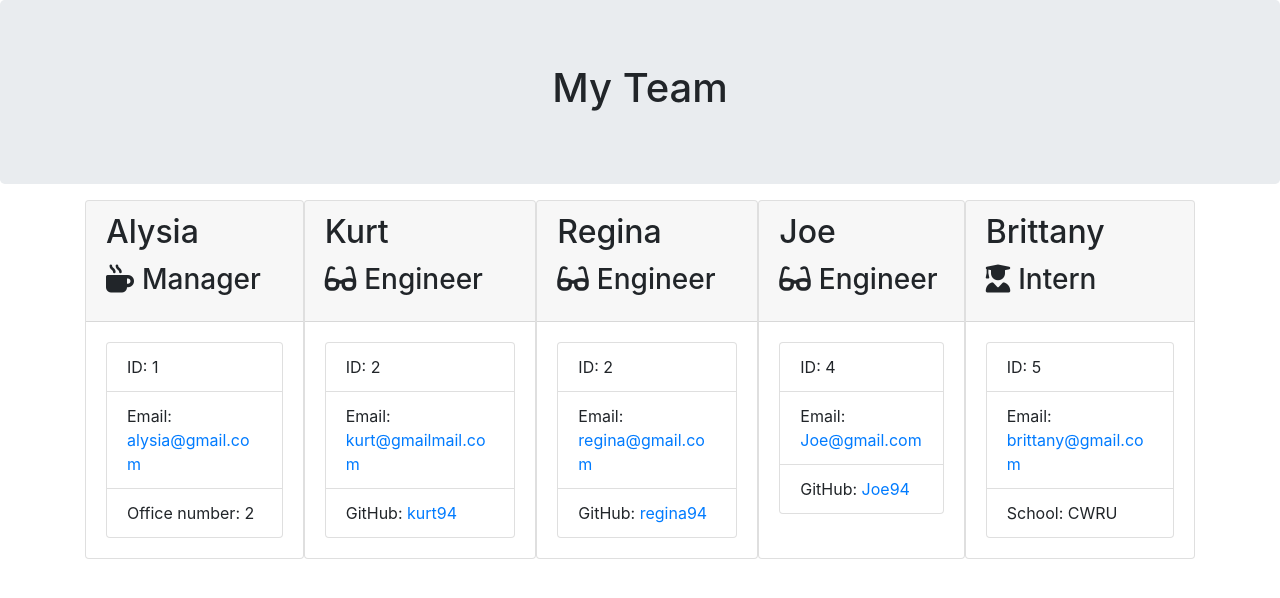
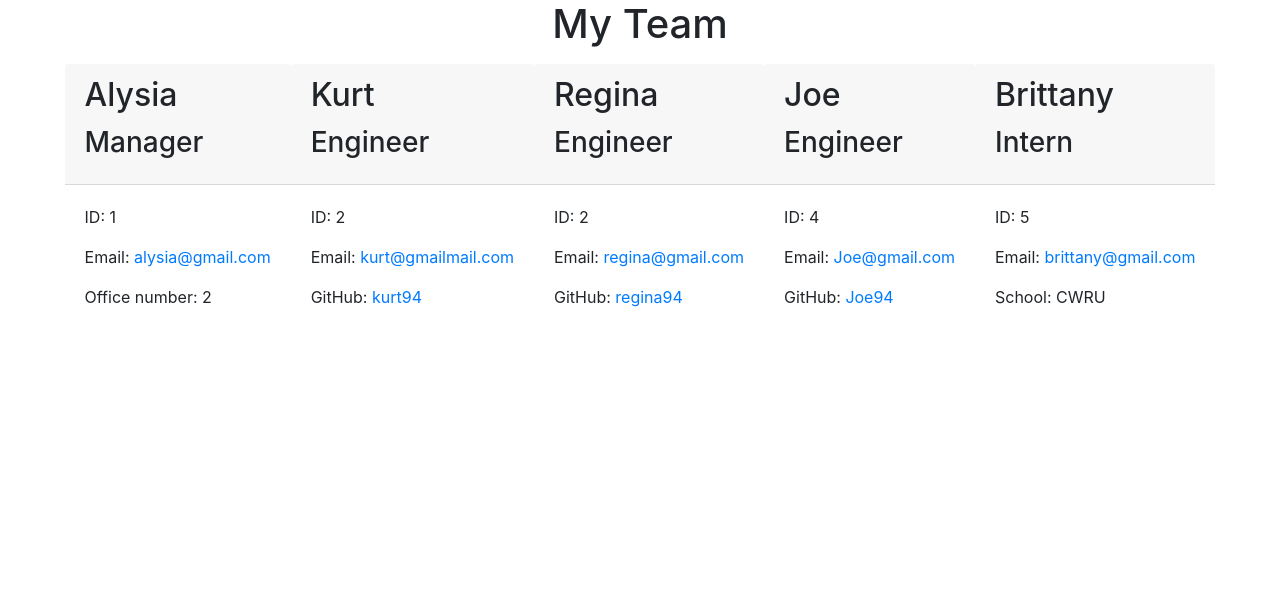
Before and after one commit to tfreed94/profilegenerator, a website: page dist/team.html in a window 1280 px wide. Drawn offline with nearby package versions, Linux system fonts and the light colour scheme.

Commit message:
updated html

```diff
--- a/dist/team.html
+++ b/dist/team.html
@@ -8,90 +8,74 @@
     <title>My Team</title>
     <link rel="stylesheet" href="https://stackpath.bootstrapcdn.com/bootstrap/4.3.1/css/bootstrap.min.css"
         integrity="sha384-ggOyR0iXCbMQv3Xipma34MD+dH/1fQ784/j6cY/iJTQUOhcWr7x9JvoRxT2MZw1T" crossorigin="anonymous">
-    <script src="https://kit.fontawesome.com/c502137733.js"></script>
 </head>
 
 <body>
     <div class="container-fluid">
-        <div class="row">
-            <div class="col-12 jumbotron mb-3 team-heading">
+        <div>
+            <div class="col-12 mb-3 team-heading">
                 <h1 class="text-center">My Team</h1>
             </div>
         </div>
     </div>
-    <div class="container">
-        <div class="row">
-            <div class="team-area col-12 d-flex justify-content-center">
-                <div class="card employee-card">
+    <div class="container-fluid">
+        <div>
+            <div class="col-12 d-flex justify-content-center">
+                <div>
                     <div class="card-header">
                         <h2 class="card-title">Alysia</h2>
-                        <h3 class="card-title"><i class="fas fa-mug-hot mr-2"></i>Manager</h3>
+                        <h3 class="card-title">Manager</h3>
                     </div>
                     <div class="card-body">
-                        <ul class="list-group">
-                            <li class="list-group-item">ID: 1</li>
-                            <li class="list-group-item">Email: <a href="mailto:alysia@gmail.com">alysia@gmail.com</a></li>
-                            <li class="list-group-item">Office number: 2</li>
-                        </ul>
+                        <p>ID: 1</p>
+                        <p>Email: <a href="mailto:alysia@gmail.com">alysia@gmail.com</a></p>
+                        <p>Office number: 2</p>
                     </div>
                 </div>
-                <div class="card employee-card">
+                <div>
                     <div class="card-header">
                         <h2 class="card-title">Kurt</h2>
-                        <h3 class="card-title"><i class="fas fa-glasses mr-2"></i>Engineer</h3>
+                        <h3 class="card-title">Engineer</h3>
                     </div>
                     <div class="card-body">
-                        <ul class="list-group">
-                            <li class="list-group-item">ID: 2</li>
-                            <li class="list-group-item">Email: <a href="mailto:Kurt@gmail.com">kurt@gmailmail.com</a>
-                            </li>
-                            <li class="list-group-item">GitHub: <a href="https://github.com/fakegithubaccount" target="_blank" rel="noopener noreferrer">kurt94</a></li>
-                        </ul>
+                        <p>ID: 2</p>
+                        <p>Email: <a href="mailto:Kurt@gmail.com">kurt@gmailmail.com</a></p>
+                        <p>GitHub: <a href="https://github.com/fakegithubaccount">kurt94</a></p>
                     </div>
                 </div>
-                <div class="card employee-card">
+                <div>
                     <div class="card-header">
                         <h2 class="card-title">Regina</h2>
-                        <h3 class="card-title"><i class="fas fa-glasses mr-2"></i>Engineer</h3>
+                        <h3 class="card-title">Engineer</h3>
                     </div>
                     <div class="card-body">
-                        <ul class="list-group">
-                            <li class="list-group-item">ID: 2</li>
-                            <li class="list-group-item">Email: <a
-                                    href="mailto:regina@fakemail.com">regina@gmail.com</a></li>
-                            <li class="list-group-item">GitHub: <a href="https://github.com/fakegithubaccount" target="_blank" rel="noopener noreferrer">regina94</a></li>
-                        </ul>
+                        <p>ID: 2</p>
+                        <p>Email: <a href="mailto:regina@fakemail.com">regina@gmail.com</a></p>
+                        <p>GitHub: <a href="https://github.com/fakegithubaccount">regina94</a></p>
                     </div>
                 </div>
-                <div class="card employee-card">
+                <div>
                     <div class="card-header">
                         <h2 class="card-title">Joe</h2>
-                        <h3 class="card-title"><i class="fas fa-glasses mr-2"></i>Engineer</h3>
+                        <h3 class="card-title">Engineer</h3>
                     </div>
                     <div class="card-body">
-                        <ul class="list-group">
-                            <li class="list-group-item">ID: 4</li>
-                            <li class="list-group-item">Email: <a
-                                    href="mailto:Joe@fakemail.com">Joe@gmail.com</a></li>
-                            <li class="list-group-item">GitHub: <a href="https://github.com/fakegithubaccount" target="_blank" rel="noopener noreferrer">Joe94</a></li>
-                        </ul>
+                        <p>ID: 4</p>
+                        <p>Email: <a href="mailto:Joe@fakemail.com">Joe@gmail.com</a></p>
+                        <p>GitHub: <a href="https://github.com/fakegithubaccount">Joe94</a></p>
                     </div>
                 </div>
-                <div class="card employee-card">
+                <div>
                     <div class="card-header">
                         <h2 class="card-title">Brittany</h2>
-                        <h3 class="card-title"><i class="fas fa-user-graduate mr-2"></i>Intern</h3>
+                        <h3 class="card-title">Intern</h3>
                     </div>
                     <div class="card-body">
-                        <ul class="list-group">
-                            <li class="list-group-item">ID: 5</li>
-                            <li class="list-group-item">Email: <a href="mailto:brittany@fakemail.com">brittany@gmail.com</a>
-                            </li>
-                            <li class="list-group-item">School: CWRU</li>
-                        </ul>
+                        <p>ID: 5</p>
+                        <p>Email: <a href="mailto:brittany@fakemail.com">brittany@gmail.com</a></p>
+                        <p>School: CWRU</p>
                     </div>
                 </div>
-
             </div>
         </div>
     </div>
```
